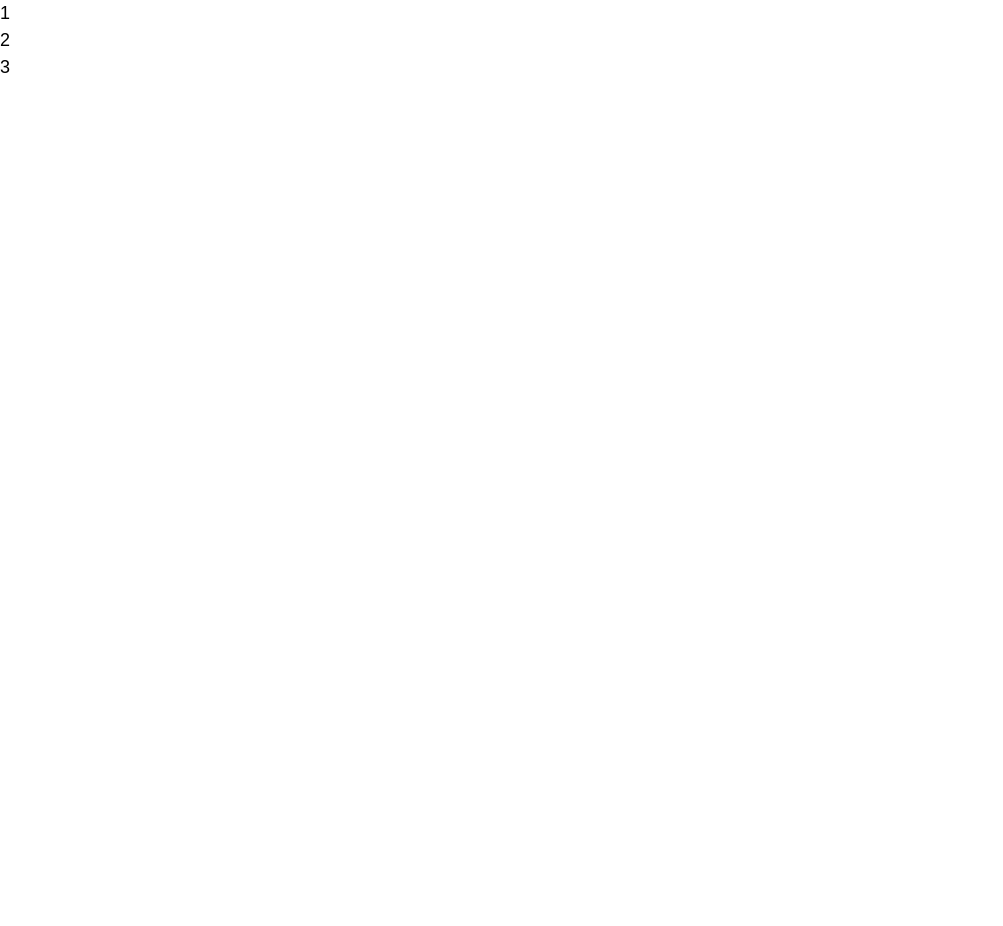
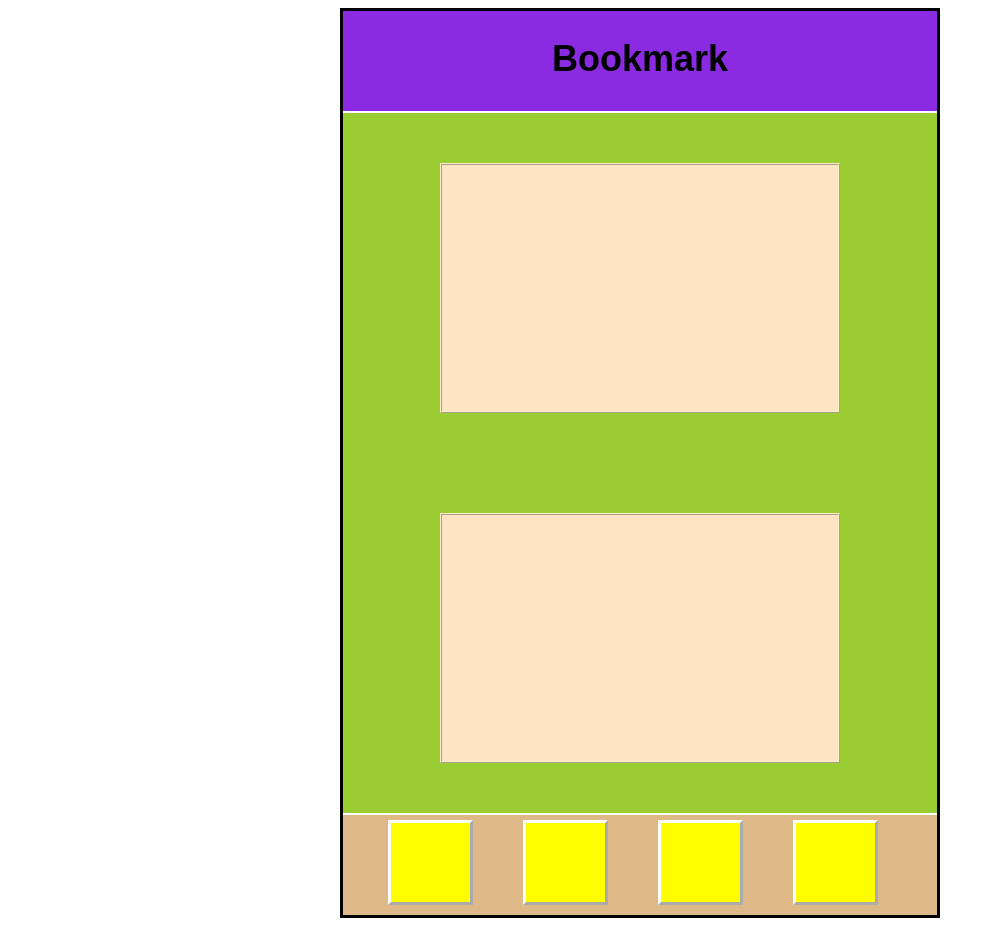
Before and after one commit to OwnTooManyMonster/Quiz-App, a website: page index.html in a window 1280 px wide. Shown: the whole page, without its empty margins (0-1003 px from the left). Before the commit the page ends 800 px from the top, so only its background shows below. Drawn offline with Linux system fonts and the light colour scheme.

Commit message:
Basic Layout non interactive

```diff
--- a/index.html
+++ b/index.html
@@ -8,10 +8,24 @@
   </head>
   <body>
     <div class="layout-grid">
-      <nav class="nav-grid">1</nav>
-      <main class="main-grid">2</main>
+      <nav class="nav-grid">
+        <div class="nav-box"><h1 class="nav-para">Bookmark</h1></div>
+      </nav>
+      <main class="main-grid">
+        <div class="main-box">
+          <div class="content1"></div>
+          <div class="content1"></div>
+        </div>
+      </main>
 
-      <footer class="footer-grid">3</footer>
+      <footer class="footer-grid">
+        <div class="footer-box">
+          <div class="icon1"></div>
+          <div class="icon1"></div>
+          <div class="icon1"></div>
+          <div class="icon1"></div>
+        </div>
+      </footer>
     </div>
   </body>
 </html>
--- a/styles/_base.css
+++ b/styles/_base.css
@@ -6,27 +6,47 @@ body {
   font-family: sans-serif;
   font-size: 112.5%;
   line-height: 1.5;
-  margin: 0;
 }
 
 h1,
 h2,
 h3 {
   line-height: 1.3;
+  margin: 0;
 }
 
 input,
 button {
   font-size: 1em;
 }
+.nav-para {
+  text-align: center;
+  font-weight: bolder;
+  padding-top: 25px;
+  font-size: 200%;
+}
+.layout-grid {
+  margin: auto;
+  display: grid;
+  grid-template-rows: 100px 700px 100px;
+  max-width: 600px;
+  min-width: 380px;
+  border: black 3px;
+  border-style: solid;
+  row-gap: 2px;
+}
 
-.layout-grid {
-  display: grid;
+.content1 {
+  margin: auto;
+  width: 400px;
+  height: 250px;
+  background-color: bisque;
+  border: blanchedalmond 2px;
+  border-style: ridge;
 }
 
 .nav-grid {
   grid-template-rows: 1/3;
-  border: black 30px;
 }
 
 .main-grid {
@@ -36,3 +56,34 @@ button {
 .footer-grid {
   grid-template-rows: 1/3;
 }
+
+.nav-box {
+  background-color: blueviolet;
+  height: 100%;
+}
+
+.main-box {
+  display: grid;
+  background-color: yellowgreen;
+  height: 100%;
+}
+
+.footer-box {
+  background-color: burlywood;
+  height: 100%;
+}
+
+.icon1 {
+  display: inline-block;
+  width: 85px;
+  height: 85px;
+  background-color: yellow;
+  color: grey;
+  margin-left: 45px;
+  border: white 3px;
+  border-style: outset;
+  text-align: center;
+  font-size: 325%;
+  padding-top: 30px;
+  margin-top: 5px;
+}
```
